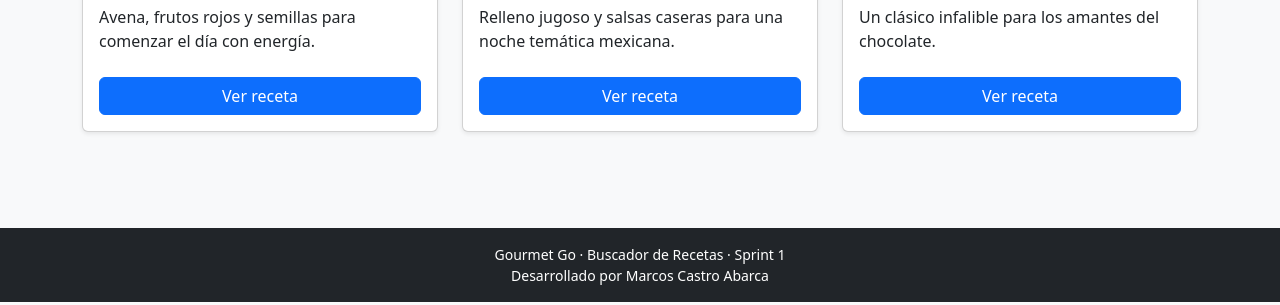
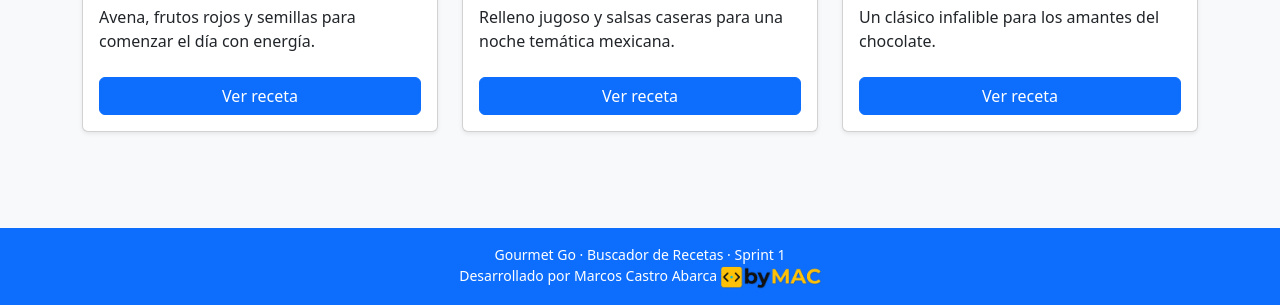
Before and after one commit to bymac-si/BYMAC_PORTAFOLIO, a plain HTML site: page gourmet-go/index.html in a window 1280 px wide. Shown: the part 1153-1458 px from the top of the page. Drawn offline with nearby package versions, Linux system fonts and the light colour scheme.

Commit message:
Sprint 1: Maquetación y prototipo visual del Buscador de Recetas

```diff
--- a/gourmet-go/index.html
+++ b/gourmet-go/index.html
@@ -183,10 +183,11 @@
   </main>
 
   <!-- FOOTER -->
-  <footer class="bg-dark text-white py-3 mt-5">
+  <footer class="bg-primary text-white py-3 mt-5">
     <div class="container text-center small">
       <span>Gourmet Go · Buscador de Recetas · Sprint 1</span><br>
       <span>Desarrollado por Marcos Castro Abarca</span>
+      <img src="assets/img/logo_bymac.png" alt="" width="100px">
     </div>
   </footer>
 
```
Also changed, not shown: gourmet-go/assets/img/logo_bymac.png (added), gourmet-go/assets/img/receta-1.jpg (added), gourmet-go/assets/img/receta-2.jpg (added), gourmet-go/assets/img/receta-3.jpg (added), gourmet-go/assets/img/receta-4.jpg (added), gourmet-go/assets/img/receta-5.jpg (added), 2 other files.
